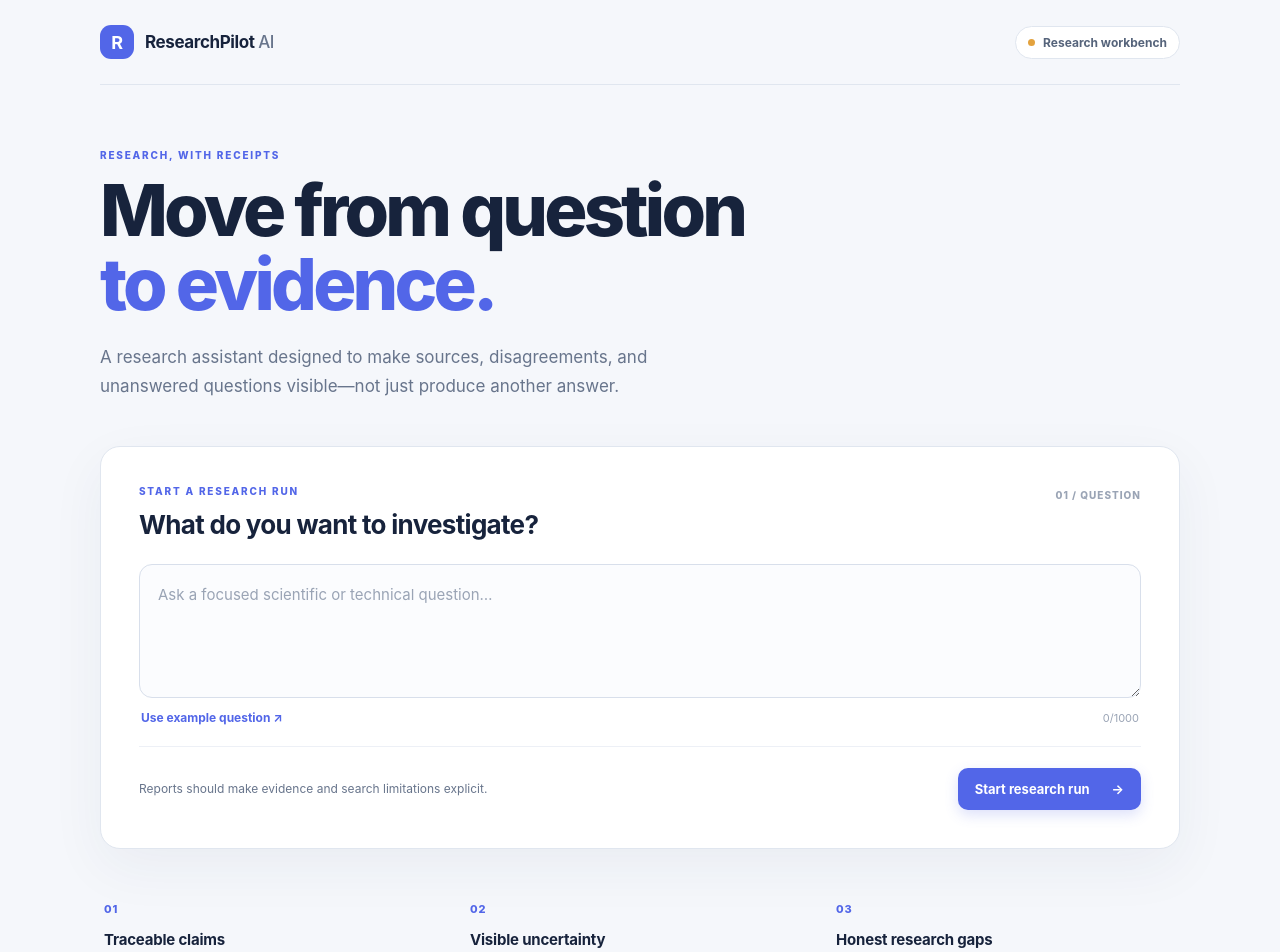
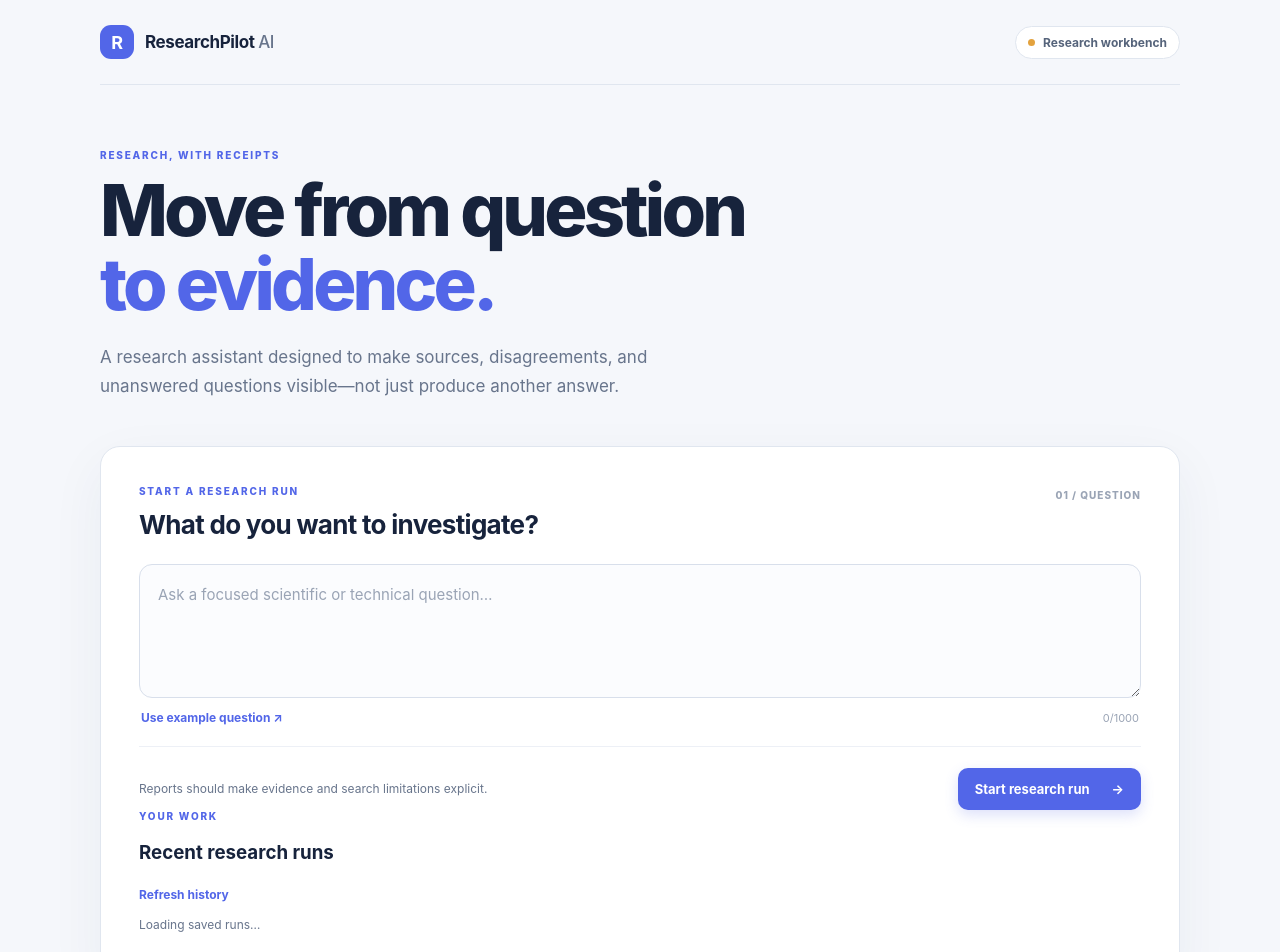
Before and after one commit to hassan-dtu-git/AzinHackDemo, a React (Vite) app in the folder frontend/: page / in a window 1280 px wide. Shown: the top 952 px of the page. Built offline with nearby package versions, Linux system fonts and the light colour scheme.

Commit message:
Add recent research history and reopen saved runs

```diff
--- a/frontend/src/App.tsx
+++ b/frontend/src/App.tsx
@@ -4,6 +4,7 @@
 type EvidenceNode = { id: string; type: "source" | "claim"; label: string; url?: string };
 type EvidenceEdge = { source: string; target: string; relation: string };
 type EvidenceGraph = { nodes: EvidenceNode[]; edges: EvidenceEdge[] };
+type RunHistoryResponse = { runs: RunResponse[] };
 type RunResponse = {
   run_id: string;
   question: string;
@@ -25,6 +26,8 @@
   const [run, setRun] = useState<RunResponse | null>(null);
   const [error, setError] = useState("");
   const [submitting, setSubmitting] = useState(false);
+  const [history, setHistory] = useState<RunResponse[]>([]);
+  const [loadingHistory, setLoadingHistory] = useState(true);
 
   useEffect(() => {
     if (!run || terminalStatuses.has(run.status)) return;
@@ -36,6 +39,8 @@
           throw new Error(body?.detail ?? "Could not retrieve research status.");
         }
         setRun((await response.json()) as RunResponse);
+      void refreshHistory();
+        void refreshHistory();
       } catch (caught) {
         setError(caught instanceof Error ? caught.message : "Could not refresh research status.");
         setRun((current) => current ? { ...current, message: "Status refresh failed; retrying shortly." } : current);
@@ -133,6 +138,37 @@
             </button>
           </div>
         </form>
+
+        <section className="history-section" aria-labelledby="history-heading">
+          <div className="history-heading-row">
+            <div>
+              <p className="eyebrow">YOUR WORK</p>
+              <h3 id="history-heading">Recent research runs</h3>
+            </div>
+            <button className="sample-button" type="button" onClick={() => void refreshHistory()}>
+              Refresh history
+            </button>
+          </div>
+          {loadingHistory ? (
+            <p className="muted-note">Loading saved runs…</p>
+          ) : history.length === 0 ? (
+            <p className="muted-note">Your submitted research runs will appear here so you can reopen them later.</p>
+          ) : (
+            <ul className="history-list">
+              {history.map((item) => (
+                <li key={item.run_id}>
+                  <button className="history-item" type="button" onClick={() => void reopenRun(item.run_id)}>
+                    <span className="history-item-copy">
+                      <strong>{item.question || "Research question"}</strong>
+                      <small>{new Date(item.created_at).toLocaleString()}</small>
+                    </span>
+                    <span className={`history-status history-status-${item.status.toLowerCase()}`}>{item.status.replaceAll("_", " ")}</span>
+                  </button>
+                </li>
+              ))}
+            </ul>
+          )}
+        </section>
 
         {error && <p className="alert error" role="alert">{error}</p>}
 
```
